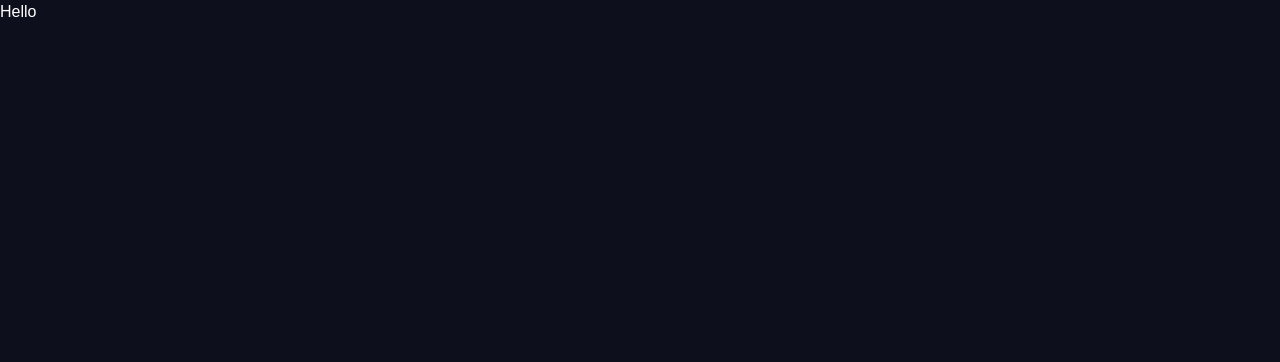
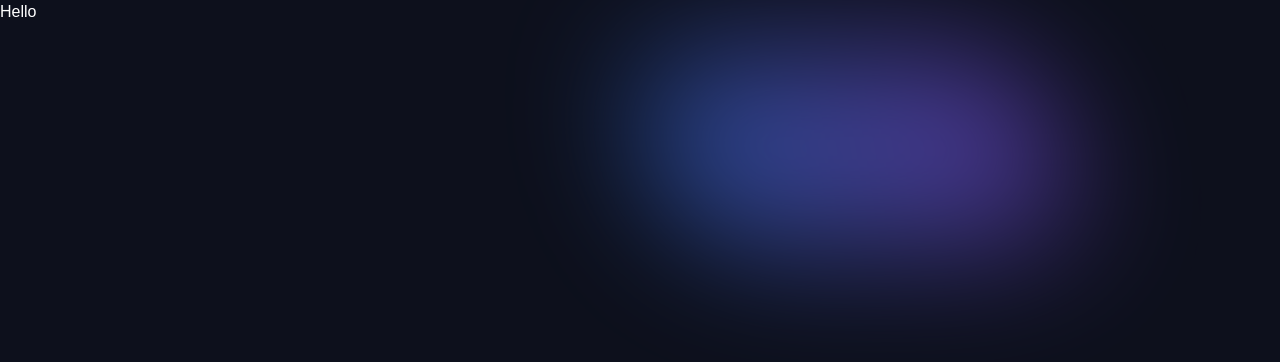
Before and after one commit to vadimBRR/nemairo-diary-app, a Next.js app: page / in a window 1280 px wide. Shown: the top 362 px of the page. Built offline with nearby package versions, Linux system fonts and the light colour scheme.

Commit message:
add blue light

```diff
--- a/app/layout.tsx
+++ b/app/layout.tsx
@@ -1,8 +1,6 @@
 import type { Metadata } from 'next'
 import { Geist, Geist_Mono, Poppins } from 'next/font/google'
 import './globals.css'
-
-
 
 const poppins = Poppins({
 	variable: '--font-poppins',
@@ -22,9 +20,8 @@ export default function RootLayout({
 }>) {
 	return (
 		<html lang='en'>
-			<body
-				className={`${poppins} antialiased`}
-			>
+			<body className={`${poppins} antialiased`}>
+				<div className='w-1/3 h-50 bg-gradient-to-r from-blue-500 to-violet-500 absolute blur-3xl top-12 left-2/3  -translate-x-1/2 skew-x-9 opacity-50 rounded-full'></div>
 				{children}
 			</body>
 		</html>
```
